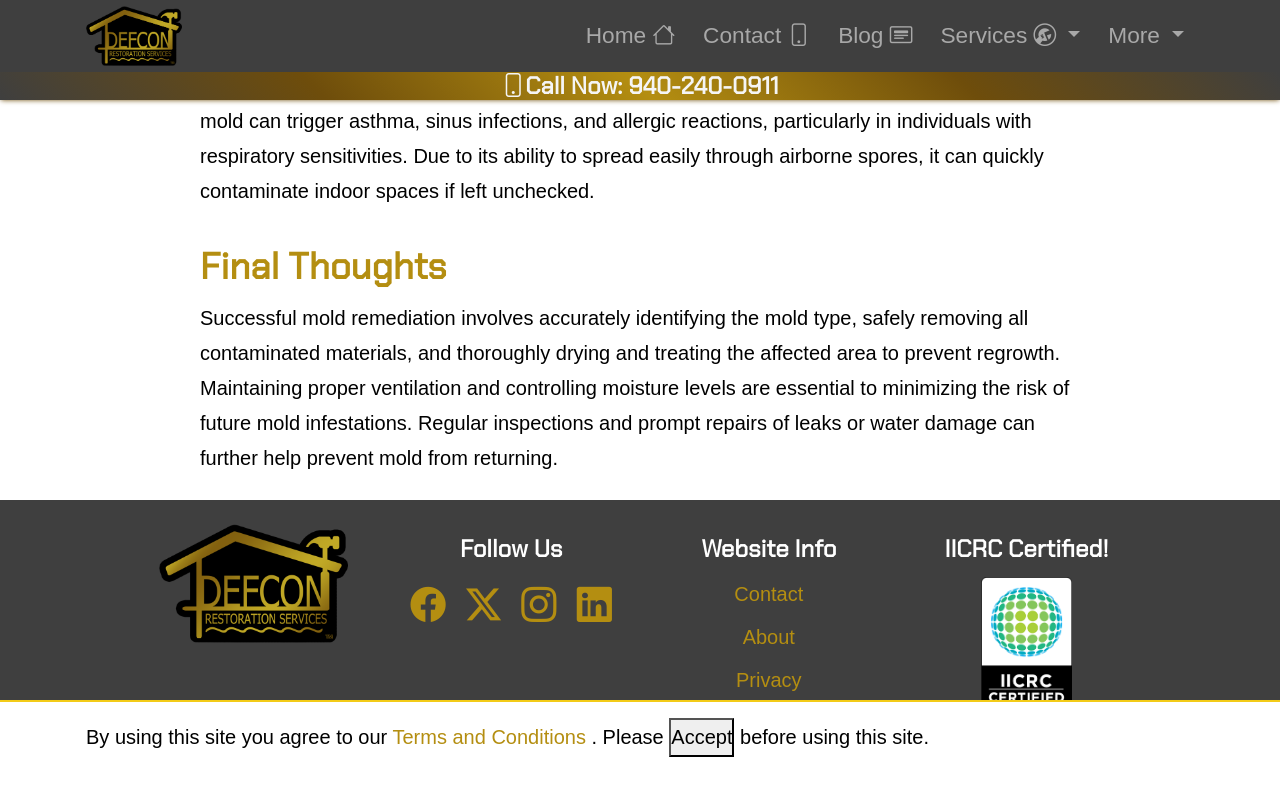
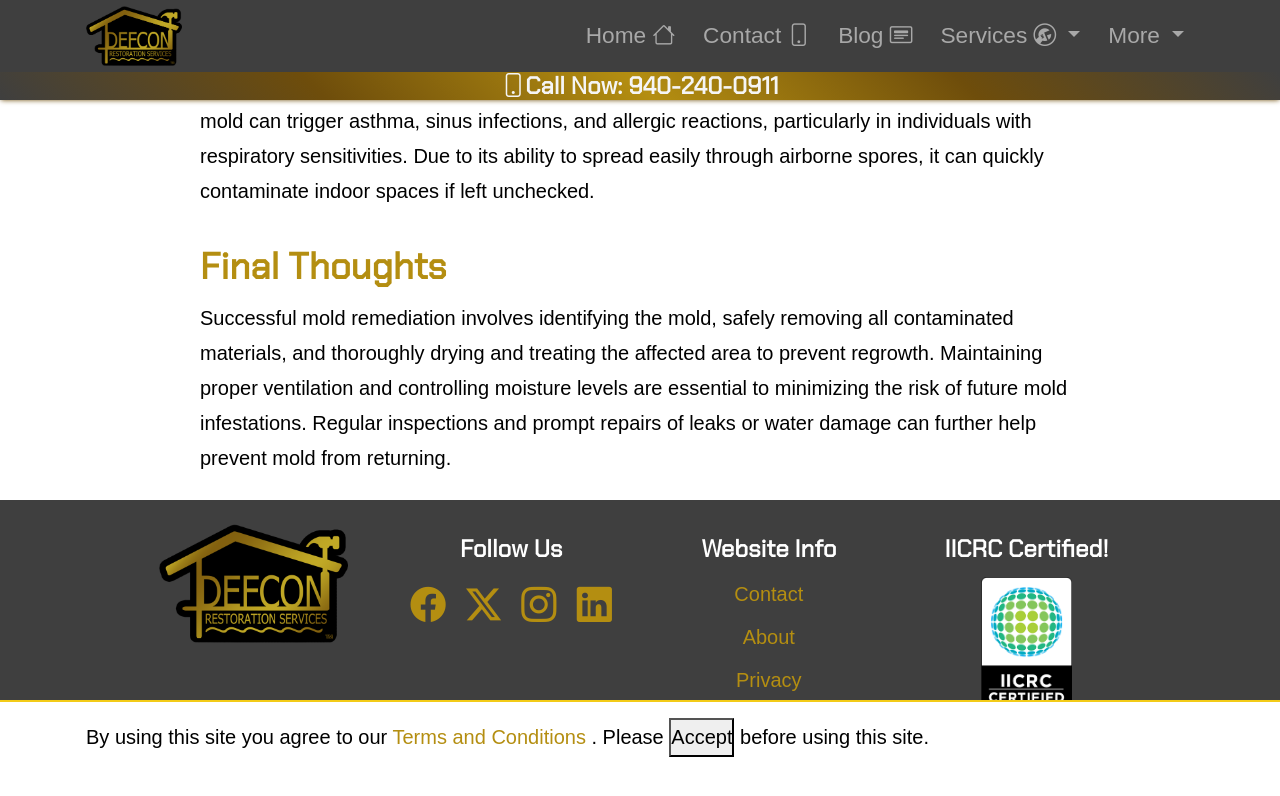
Before and after one commit to defcon1dfw/defcon1dfw.github.io, a Jekyll site: the page built from _posts/2025-02-19-common-mold-types.md, in a window 1280 px wide and 900 px high, scrolled down 2601 px. Shown: the top 796 px of the window. Built offline with Jekyll 4.4.1, drawn with Linux system fonts in a browser that asks for light colours; some of the changed text lies outside the part shown.

Commit message:
p/7 edits

```diff
--- a/_posts/2025-02-19-common-mold-types.md
+++ b/_posts/2025-02-19-common-mold-types.md
@@ -17,7 +17,7 @@
 
 There are many types of mold, but some are far more prevalent than others in homes and buildings. Here are five common species of mold commonly found in homes and buildings:
 
-### ***Stachybotrys**
+### ***Stachybotrys***
 
 The species of mold know as [*Stachybotrys chartarum* (Black Mold)](https://www.cdc.gov/mold-health/data-research/facts-stats/index.html) is one of the most notorious and well-known molds. It has gained this reputation because it produces mycotoxins that can cause respiratory issues, fatigue, and skin irritation. This mold typically appears as a greenish-black substance with a grimy, slimy texture. Black mold thrives in damp environments with high cellulose content, such as drywall and wood after prolonged moisture exposure.
 
@@ -39,4 +39,4 @@
 
 ## Final Thoughts
 
-Successful mold remediation involves accurately identifying the mold type, safely removing all contaminated materials, and thoroughly drying and treating the affected area to prevent regrowth. Maintaining proper ventilation and controlling moisture levels are essential to minimizing the risk of future mold infestations. Regular inspections and prompt repairs of leaks or water damage can further help prevent mold from returning.
+Successful mold remediation involves identifying the mold, safely removing all contaminated materials, and thoroughly drying and treating the affected area to prevent regrowth. Maintaining proper ventilation and controlling moisture levels are essential to minimizing the risk of future mold infestations. Regular inspections and prompt repairs of leaks or water damage can further help prevent mold from returning.
```
Also changed, not shown: other parts of _posts/2025-02-19-common-mold-types.md (+1 -1 lines).
